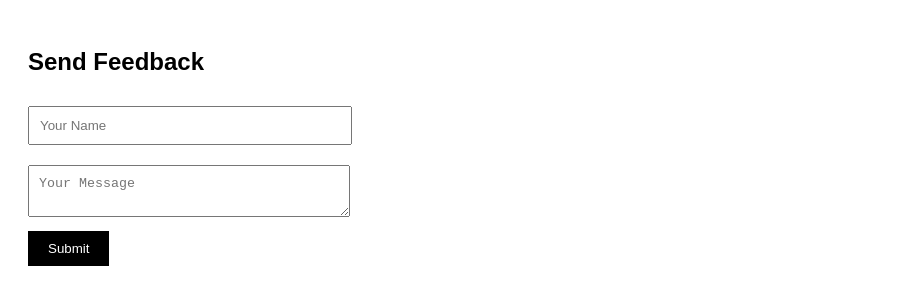
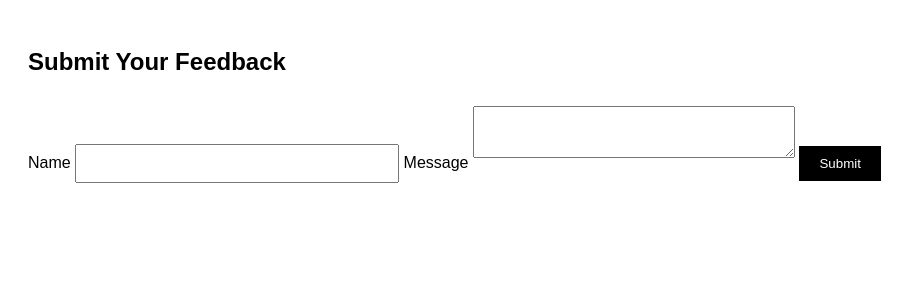
Before and after one commit to varundeepm/feedback-project, a plain HTML site: page feedback-project/index.html in a window 1280 px wide. Shown: the whole page, without its empty margins (0-916 px from the left). Drawn offline with Linux system fonts and the light colour scheme.

Commit message:
Update index.html

```diff
--- a/feedback-project/index.html
+++ b/feedback-project/index.html
@@ -1,20 +1,28 @@
 <!DOCTYPE html>
-<html>
+<html lang="en">
 <head>
+    <meta charset="UTF-8">
+    <meta name="viewport" content="width=device-width, initial-scale=1.0">
     <title>Feedback Form</title>
     <link rel="stylesheet" href="style.css">
 </head>
 <body>
 
-    <h2>Send Feedback</h2>
+    <div class="container">
+        <h2>Submit Your Feedback</h2>
 
-    <form id="feedbackForm">
-        <input type="text" id="name" placeholder="Your Name" required><br>
-        <textarea id="feedback" placeholder="Your Message" required></textarea><br>
-        <button type="submit">Submit</button>
-    </form>
+        <form id="feedbackForm">
+            <label>Name</label>
+            <input type="text" id="name" required>
 
-    <p id="status"></p>
+            <label>Message</label>
+            <textarea id="message" required></textarea>
+
+            <button type="submit">Submit</button>
+        </form>
+
+        <p id="status"></p>
+    </div>
 
     <script src="script.js"></script>
 </body>
```
